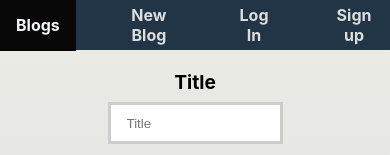
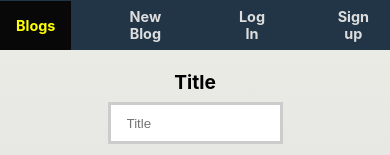
Before and after one commit to ZeroMinus13/Blog-Admin, a React (Vite) app: page /createBlog in a window 390 px wide. Shown: the top 155 px of the page. Built offline with nearby package versions, Linux system fonts and the light colour scheme.

Commit message:
fixed some css

```diff
--- a/package.json
+++ b/package.json
@@ -11,7 +11,6 @@
   "dependencies": {
     "@tanstack/react-query": "^4.29.12",
     "framer-motion": "^10.12.16",
-    "ky": "^0.33.3",
     "react": "^18.2.0",
     "react-dom": "^18.2.0",
     "react-router-dom": "^6.7.0",
--- a/src/comps/comment.tsx
+++ b/src/comps/comment.tsx
@@ -40,8 +40,9 @@ function Comment({ id }: { id: string }) {
           required
         />
         <label htmlFor='content'>Comment*</label>
-        <textarea
+        <input
           id='content'
+          type='text'
           onChange={(e) => setFormData({ ...formdata, content: e.target.value })}
           value={formdata.content}
           placeholder='Comment'
--- a/src/index.css
+++ b/src/index.css
@@ -9,6 +9,23 @@
 body {
   background-image: linear-gradient(180deg, rgb(237, 237, 230), rgb(203, 203, 217));
   height: 100vh;
+}
+
+@media only screen and (max-width: 600px) {
+  nav {
+    gap: 0;
+    height: 60px;
+  }
+  nav a {
+    padding: 0.9rem;
+    font-size: 0.9rem;
+  }
+  .center.singleblog {
+    padding: 0px;
+    width: 100%;
+    font-size: 1rem;
+    padding: 20px 0 20px 0;
+  }
 }
 
 nav {
@@ -32,7 +49,7 @@ nav a {
 }
 
 nav a:hover {
-  color: rgb(242, 246, 250);
+  color: yellow;
   background-color: #080808;
 }
 
@@ -98,7 +115,7 @@ li {
 
 .blog-card {
   padding-top: 20px;
-  min-height: 220px;
+  min-height: 200px;
   box-shadow: 1px 2px 2px #213547;
   border: 2px solid;
   font-size: 1.1rem;
```
Also changed, not shown: 2 other files (tests, documents, lock files or other folders).
